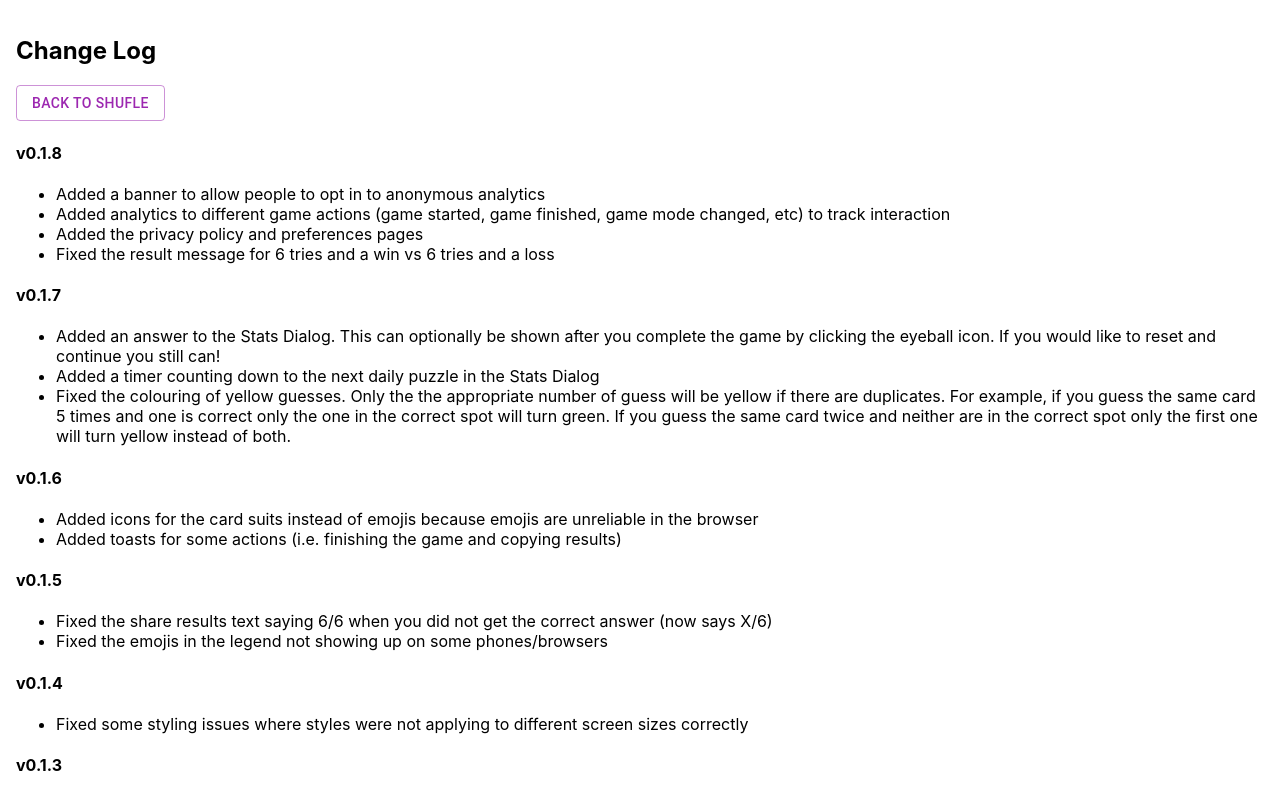
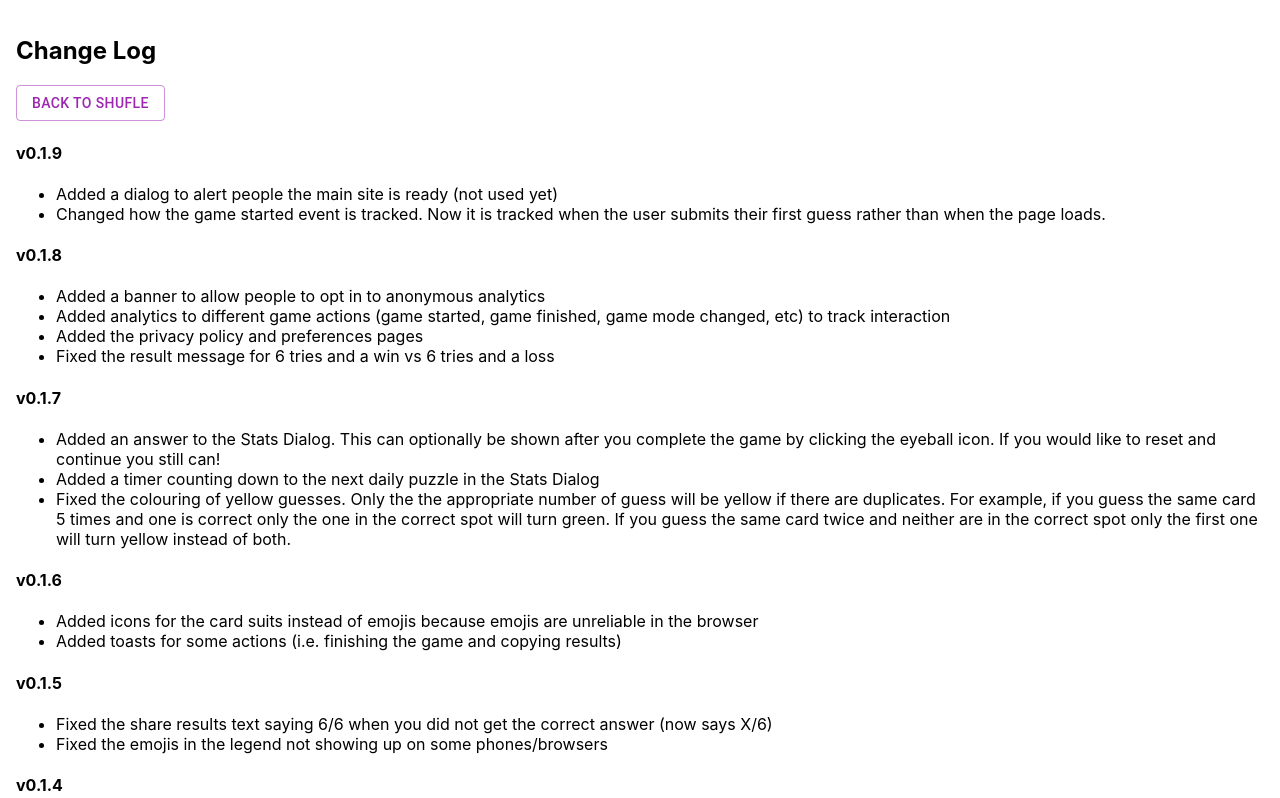
Before and after one commit to xHergz/cardle, a Next.js app: page /change-log in a window 1280 px wide. Shown: the top 798 px of the page. Built offline with nearby package versions, Linux system fonts and the light colour scheme.

Commit message:
Updated change log for 0.1.9

```diff
--- a/pages/change-log.tsx
+++ b/pages/change-log.tsx
@@ -17,6 +17,16 @@ const ChangeLog: NextPage = () => {
           Back to Shufle
         </Button>
       </Link>
+      <h4>v0.1.9</h4>
+      <ul>
+        <li>
+          Added a dialog to alert people the main site is ready (not used yet)
+        </li>
+        <li>
+          Changed how the game started event is tracked. Now it is tracked when
+          the user submits their first guess rather than when the page loads.
+        </li>
+      </ul>
       <h4>v0.1.8</h4>
       <ul>
         <li>Added a banner to allow people to opt in to anonymous analytics</li>
--- a/src/constants/version.ts
+++ b/src/constants/version.ts
@@ -1 +1 @@
-export const VERSION = "v0.1.8";
+export const VERSION = "v0.1.9";
```
